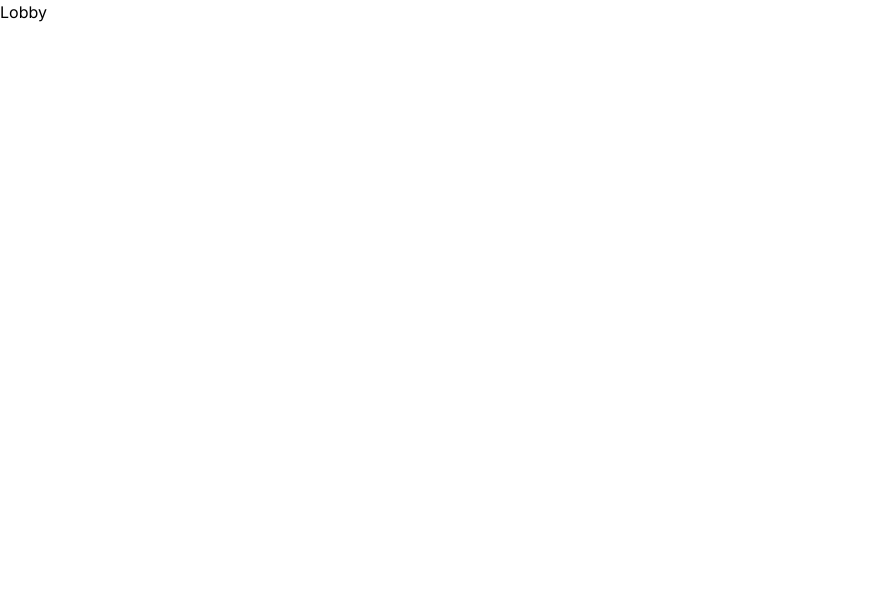
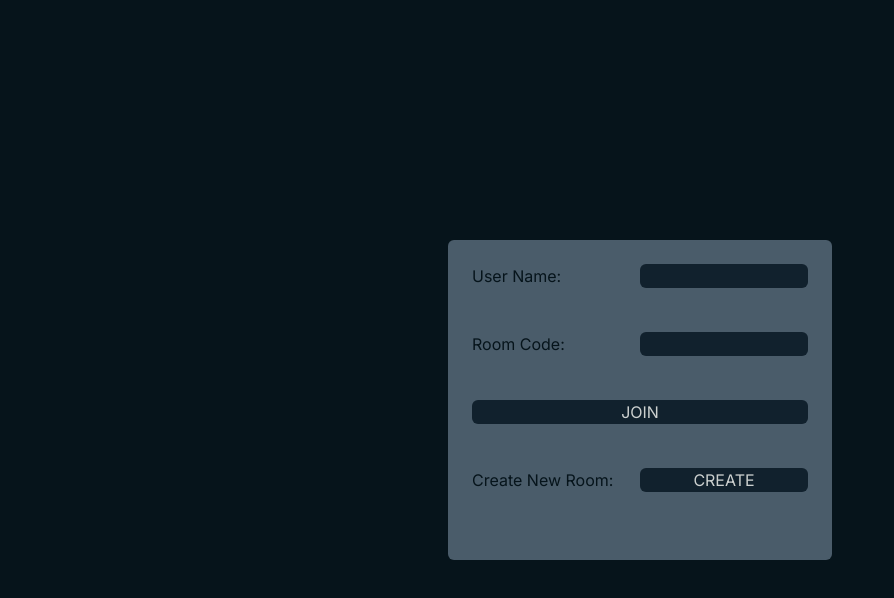
Before and after one commit to a04k/ScrewGame, a Next.js app: page / in a window 1280 px wide. Shown: the top 598 px of the page, without its empty margins (0-894 px from the left). Built offline with nearby package versions, Linux system fonts and the light colour scheme.

Commit message:
making the lobby

```diff
--- a/app/globals.css
+++ b/app/globals.css
@@ -2,12 +2,16 @@
 @tailwind components;
 @tailwind utilities;
 
-/* :root {
-  --foreground-rgb: 0, 0, 0;
-  --background-start-rgb: 214, 219, 220;
-  --background-end-rgb: 255, 255, 255;
+ :root {
+    --color1 : #06141b;
+    --color2 : #11212d;
+    --color3 : #253745;
+    --color4 : #4a5c6a;
+    --color5 : #9ba8ab;
+    --color6 : #ccd0cf;
+
 }
-
+/*
 @media (prefers-color-scheme: dark) {
   :root {
     --foreground-rgb: 255, 255, 255;
@@ -31,3 +35,14 @@ body {
     text-wrap: balance;
   }
 } */
+ .color1 {
+  background-color: var(--color1);
+ }
+ .color4 {
+  background-color: var(--color4);
+  color: var(--color1);
+ }
+ .color3 {
+  background-color: var(--color2);
+  color : var(--color6);
+ }
--- a/app/lobby/lobby.tsx
+++ b/app/lobby/lobby.tsx
@@ -1,4 +1,17 @@
 const Lobby = ()=>{
-    return (<h1>Lobby</h1>);
+    return (
+        <div className="w-full h-screen flex justify-center items-center color1">
+            <div className="w-96 h-80 bg-black rounded-md color4 p-6 grid grid-cols-2">
+                <label htmlFor="user ">User Name: </label>
+                <input type="text" className=" outline-none h-6 rounded-md color3 p-2 hover:opacity-95 transition-all" name="user"/>
+                <label htmlFor="room ">Room Code: </label>
+                <input type="text" className="  outline-none h-6 rounded-md color3 p-2 hover:opacity-95 transition-all" name="room"/>
+                <input type="button" className="outline-none h-6 rounded-md color3 cursor-pointer hover:opacity-95 active:scale-95 transition-all col-span-2" name="btn" value={'JOIN'}/>
+                <label htmlFor="btn ">Create New Room: </label>
+                <input type="button" className="  outline-none h-6 rounded-md color3 cursor-pointer hover:opacity-95 active:scale-95 transition-all" name="btn" value={'CREATE'}/>
+            </div>
+
+        </div>
+);
 }
 export default Lobby;
--- a/app/res.cookies.tsx
+++ b/app/res.cookies.tsx
@@ -1,8 +1,8 @@
 "use client";
 import Cookies from 'js-cookie';
 const getCookieState = (): boolean => {
-    const roomCode = "someRoomCode";
-    Cookies.set('fuck', JSON.stringify({state: false, roomCode: roomCode }), { expires: 3 });
+    // const roomCode = "someRoomCode";
+    // Cookies.set('fuck', JSON.stringify({state: false, roomCode: roomCode }), { expires: 3 });
 
     const cookieValue = Cookies.get('fuck');
 
```
Also changed, not shown: app/cookie.ts (deleted, +0 -33 lines).
